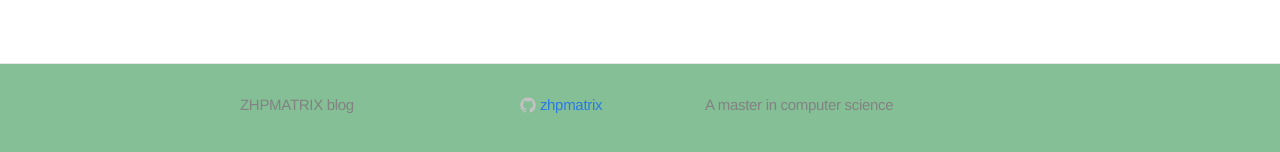
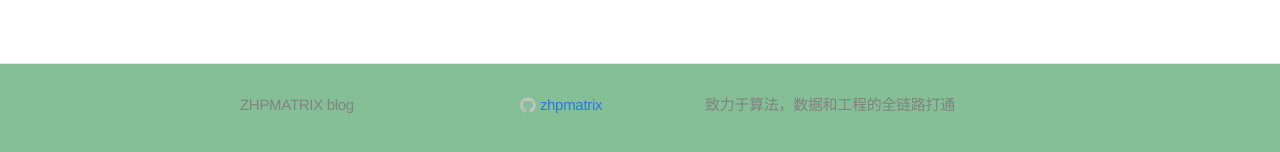
Before and after one commit to zhpmatrix/zhpmatrix.github.io, a Jekyll site: the page built from index.html, in a window 1280 px wide and 900 px high, scrolled down 23409 px. Shown: the part 738-890 px from the top of the window. Built offline with Jekyll 4.4.1, drawn with Linux system fonts in a browser that asks for light colours; comment, search, counter and statistics services are not loaded.

Commit message:
Update _config.yml

```diff
--- a/_config.yml
+++ b/_config.yml
@@ -1,7 +1,7 @@
 #Site settings
 title: ZHPMATRIX blog
 email:
-description: "A master in computer science"
+description: "致力于算法，数据和工程的全链路打通"
 baseurl: ""
 
 url: "http://zhpmatrix.github.io"
```
